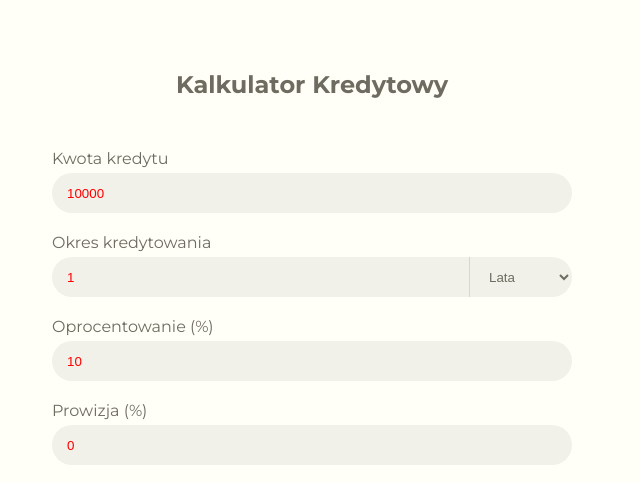
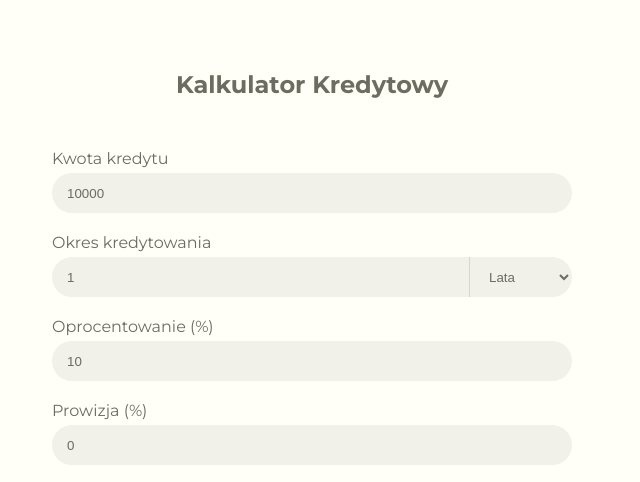
Before and after one commit to krzysztofmarkiewicz/toolbox, a plain HTML site: page index.html in a window 1280 px wide. Both pictures are taken after a click on the item "Kalkulator Kredytowy". Shown: the top 482 px of the page, 178-818 px from the left. Drawn offline with Linux system fonts and the light colour scheme; no server answers.

Commit message:
small changes in few files

```diff
--- a/index.html
+++ b/index.html
@@ -3,7 +3,7 @@
 
 <head>
     <meta charset="UTF-8">
-    <meta name="viewport" content="width=device-width, initial-scale=1.0">
+    <meta name="viewport" content="width=device-width, initial-scale=1.0, maximum-scale=1.0,user-scalable=0">
     <title>Narzędziownik</title>
     <link rel="stylesheet" href="css/style.css">
     <link rel="stylesheet" href="css/mobile.css">
@@ -38,7 +38,7 @@
                         <form action="" method="get" class="data-form">
                             <div class="app__item">
                                 <label for="amount">Kwota kredytu</label>
-                                <input ontouchstart="void(0)" type="number" min="0" max="3000000" step="1" pattern="\d*" name="amount"
+                                <input type="number" min="0" max="3000000" step="1" pattern="\d*" name="amount"
                                     placeholder="Wprowadź kwotę kredytu" class="data-form__form-item data-form__amount"
                                     value="10000">
                             </div>
--- a/sass/style.sass
+++ b/sass/style.sass
@@ -236,9 +236,3 @@ main
 
 .opacity
     opacity: 1
-
-
-
-input
-    color: red
-    touch-action: manipulation
```
Also changed, not shown: css/style.css, 1 other file.
